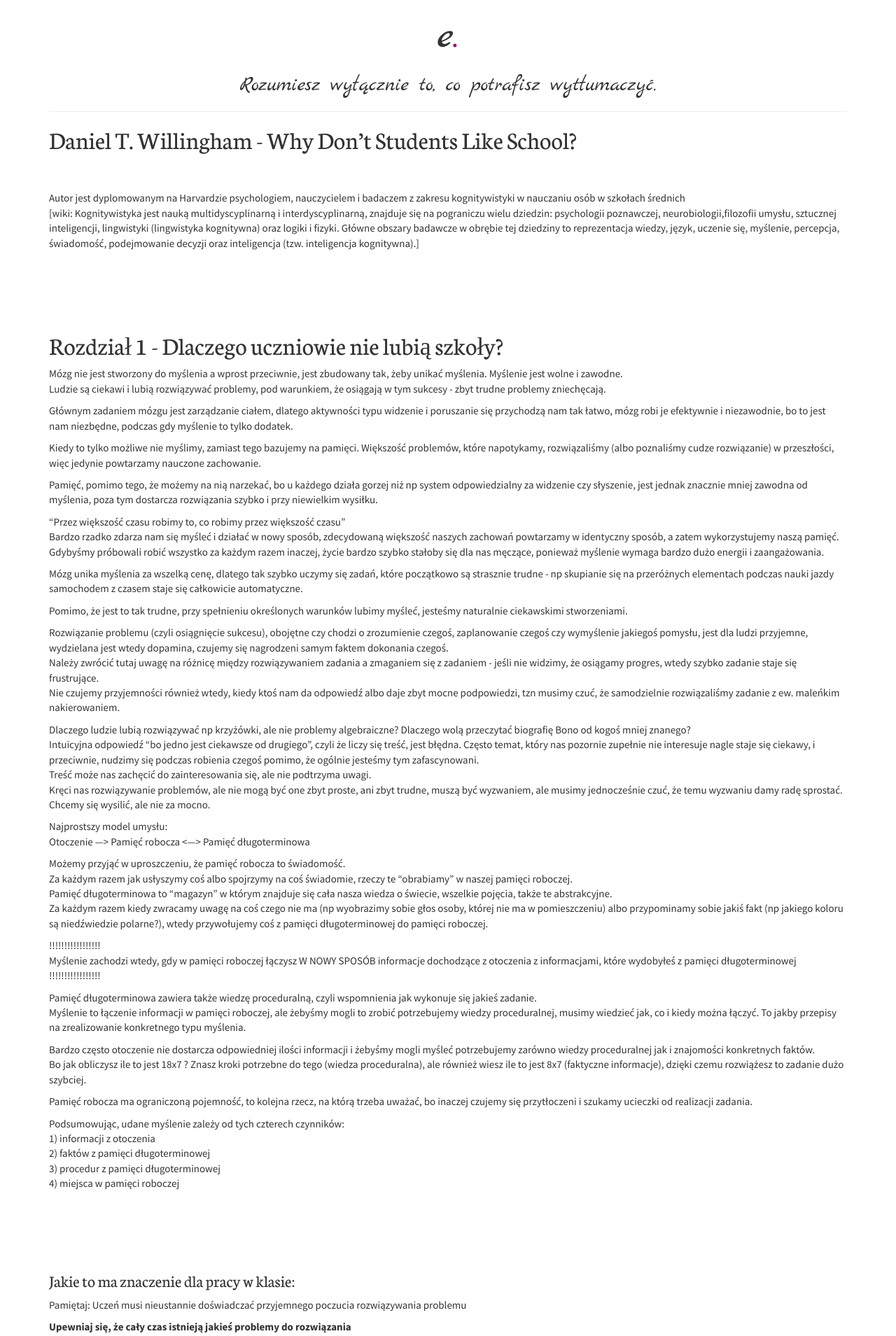
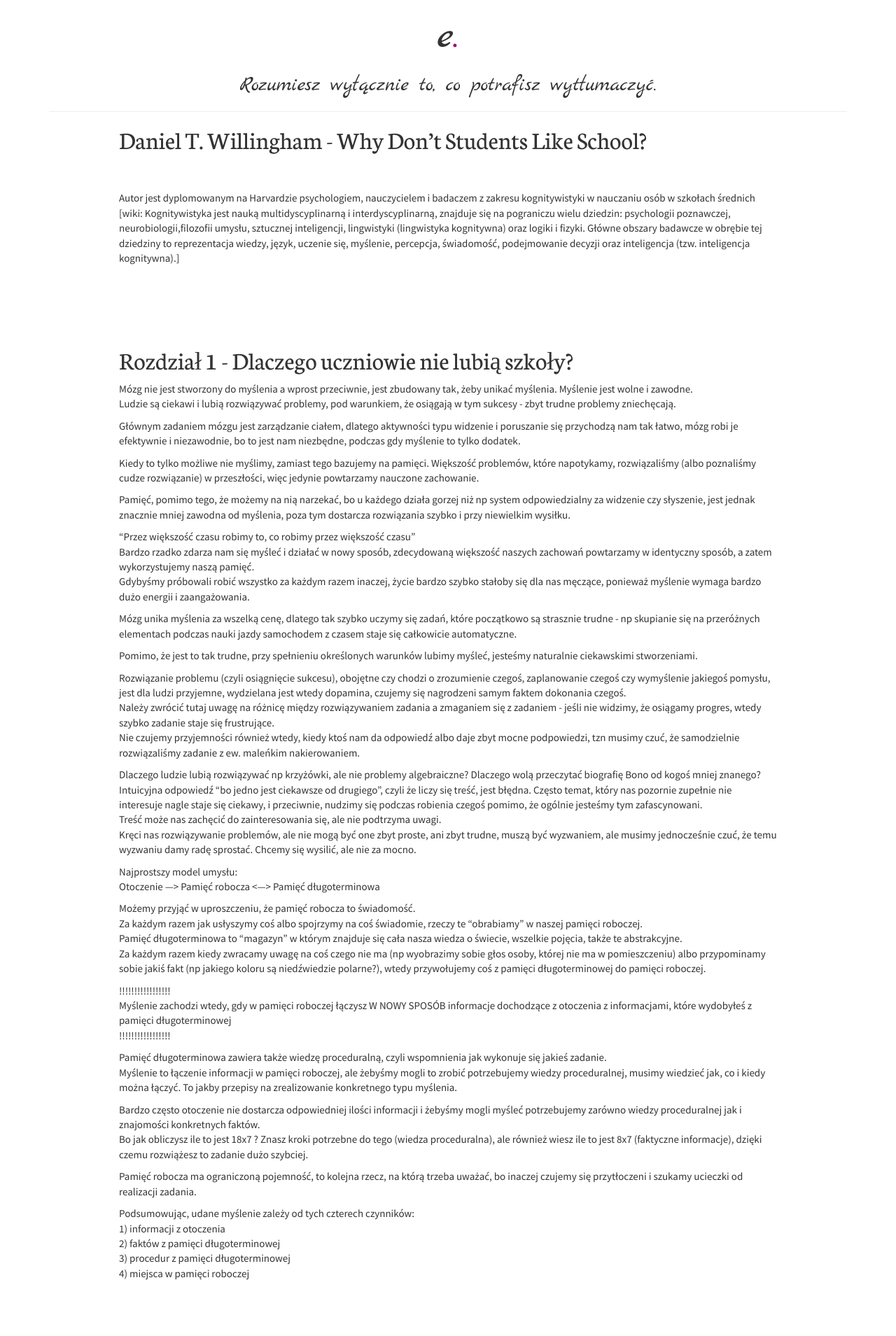
Before and after one commit to esencje/esencje.github.io, a Jekyll site: the page built from notatki-z-ksiazek/why-dont-students-like-school.md, in a window 1280 px wide. Shown: the top 1909 px of the page at 70% size. Built offline with Jekyll 4.4.1, drawn with Linux system fonts in a browser that asks for light colours.

Commit message:
Update main.css

```diff
--- a/css/main.css
+++ b/css/main.css
@@ -92,6 +92,15 @@
 
 
 
+@media (min-width: 1200px) {
+
+	.content {
+		margin: 0 100px;
+	}
+
+}
+
+
 
 
 
```
